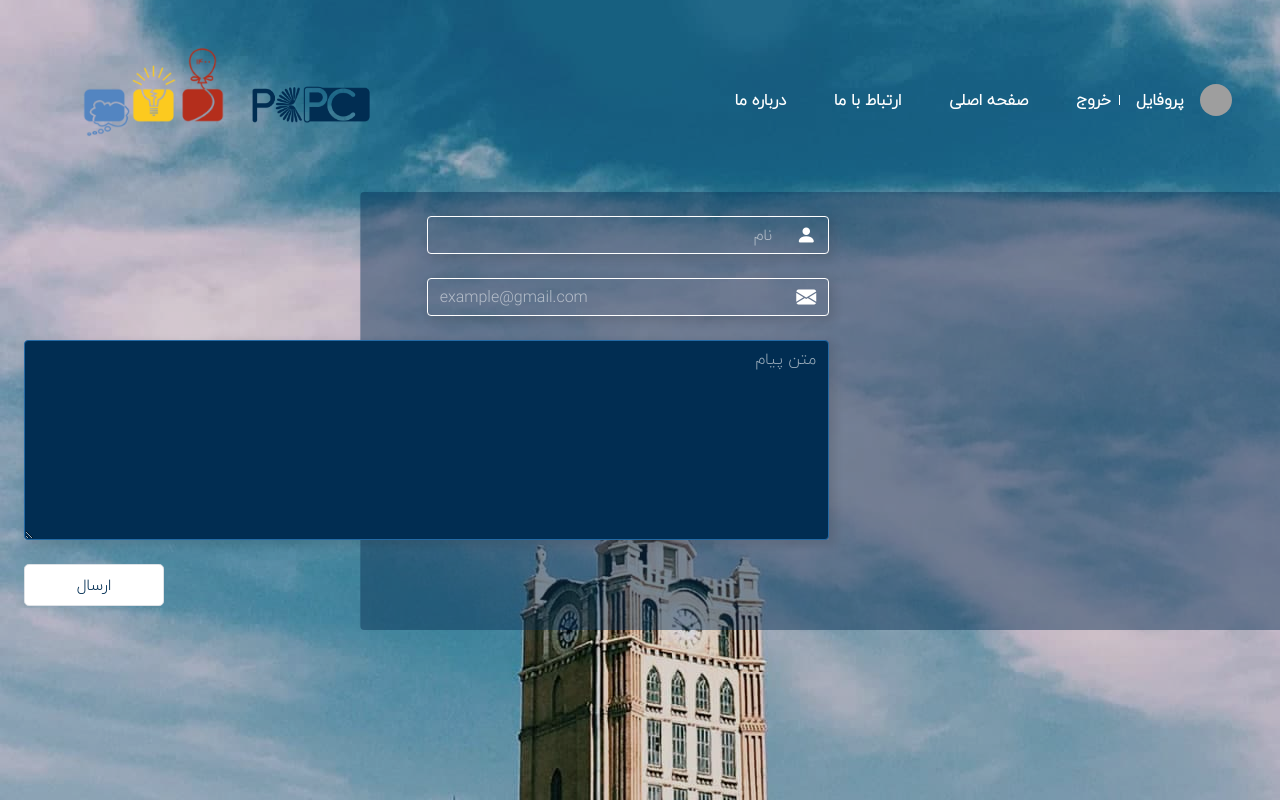
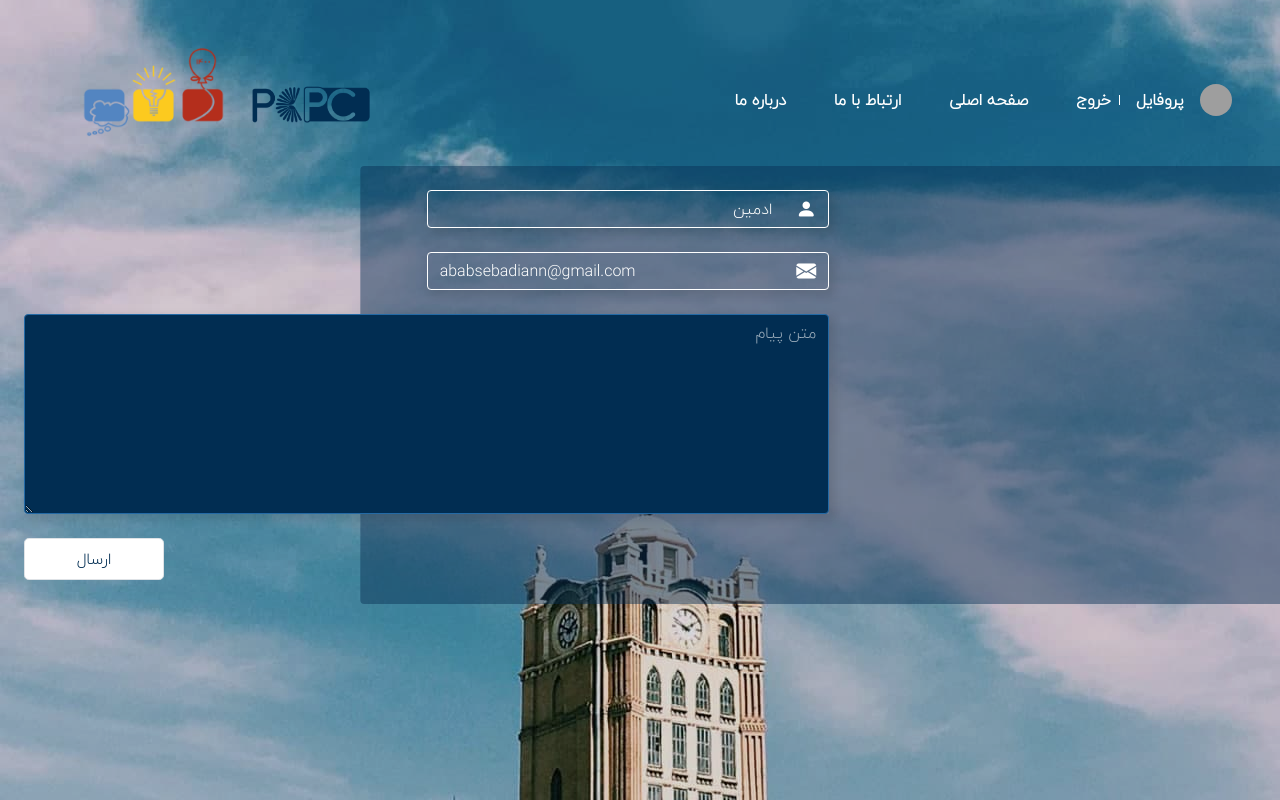
Before and after one commit to abbasEbadian/TabrizAcm, a Flask app: page /contact-us in a window 1280 px wide. Run offline with Flask 2, Linux system fonts and the light colour scheme; a user stored in the database is signed in; some libraries are stand-ins or nearby versions; grey boxes are pictures that could not be loaded.

Commit message:
top pad fix

```diff
--- a/pcpc/static/css/master.css
+++ b/pcpc/static/css/master.css
@@ -166,7 +166,7 @@ td, th{
     height: 100vh;
     background-size: cover;
     background-position: bottom;
-    padding-top: 15%;
+    padding-top: 13%;
 }
 #contact_page form{
     height: max-content;
--- a/pcpc/templates/contact-us.html
+++ b/pcpc/templates/contact-us.html
@@ -7,7 +7,8 @@
         <form  action="" method="POST" style="z-index:1;" class="position-relative profile_container col-12 col-md-8 ms-auto  p-4  ">
             <div class="overlay-2 position-absolute top-0 bottom-0 h-100 rounded" style="background: #09315577;z-index: 0;"></div>
             {{ form.hidden_tag() }}
-
+            {% set s = form.name.process_data(current_user.is_authenticated and current_user.name or '') %}
+            {% set s = form.email.process_data(current_user.is_authenticated and current_user.email or '') %}
             <div class="form-group mb-4 col-12 col-md-6">
                 <!-- {{ form.name.label(class="form-control-label text-white  pb-2") }} -->
                 {%if form.name.errors %}
```
